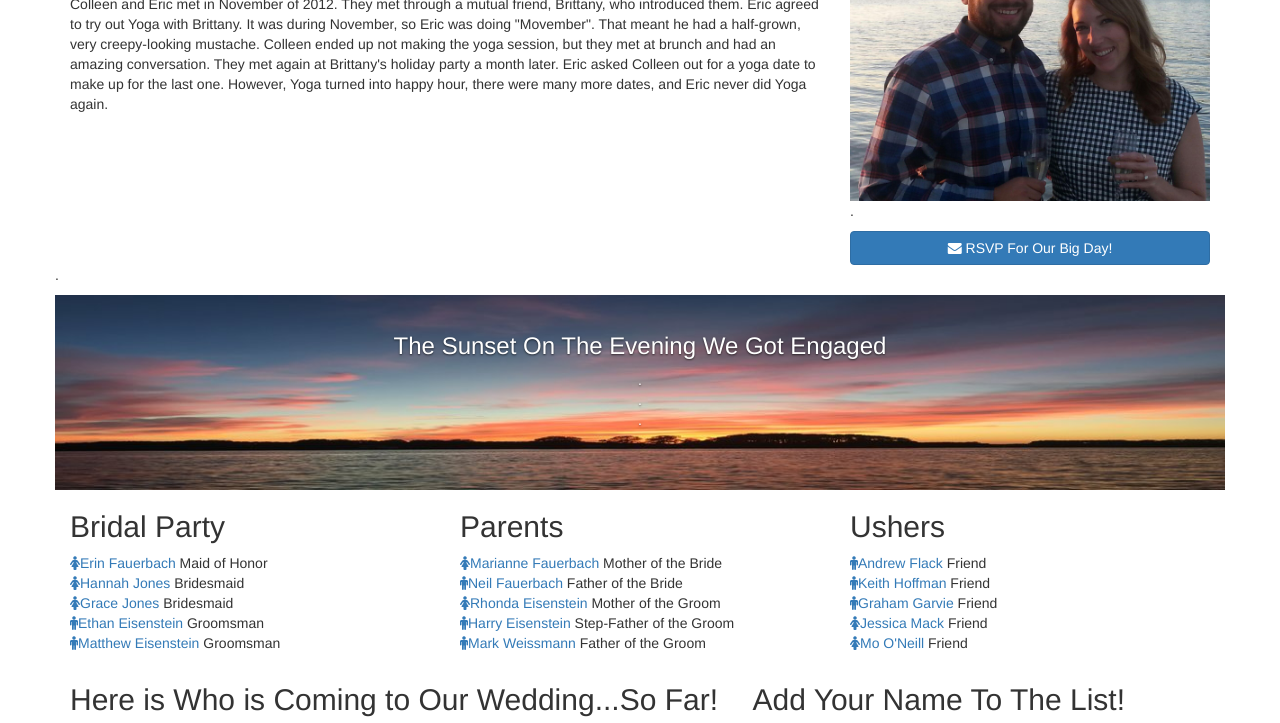
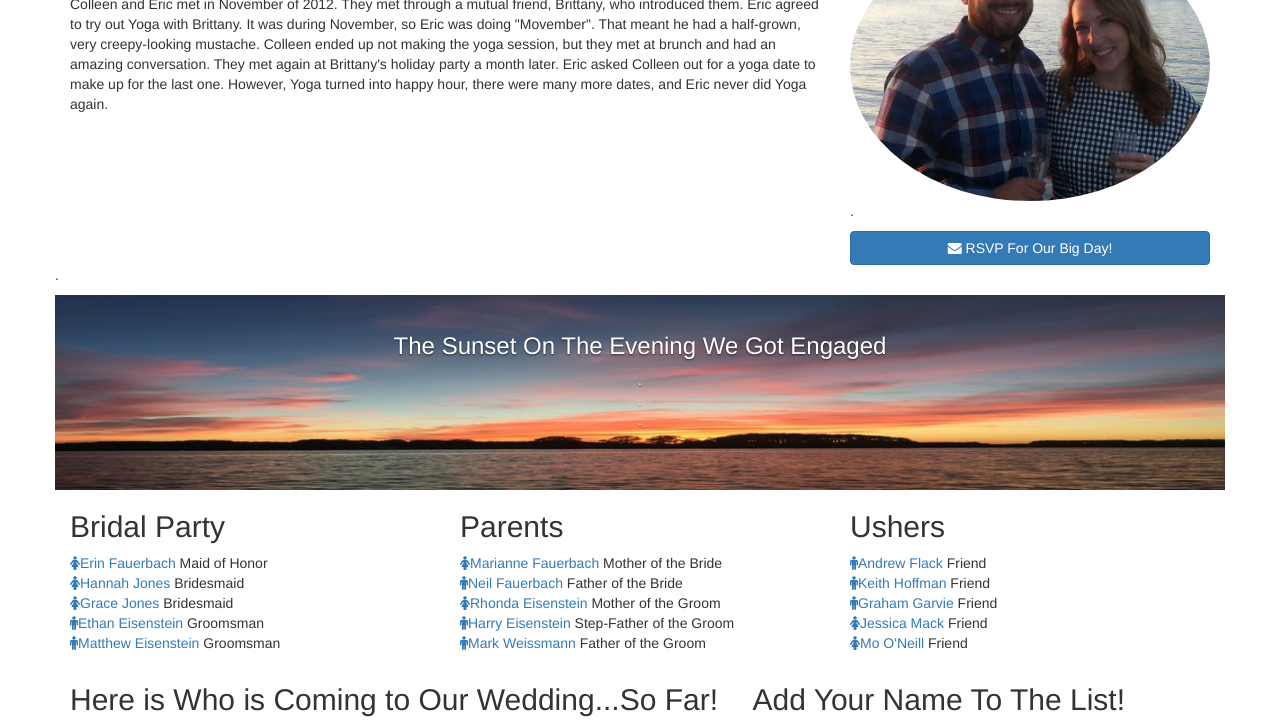
Before and after one commit to ericw33/ericw33.github.io, a plain HTML site: page index.html in a window 1280 px wide. Shown: the part 211-934 px from the top of the page. Drawn offline with nearby package versions, Linux system fonts and the light colour scheme.

Commit message:
image update

```diff
--- a/index.html
+++ b/index.html
@@ -66,7 +66,7 @@
         <h2>Our Story</h2>
         Colleen and Eric met in November of 2012.  They met through a mutual friend, Brittany, who introduced them.  Eric agreed to try out Yoga with Brittany.  It was during November, so Eric was doing "Movember".  That meant he had a half-grown, very creepy-looking mustache.  Colleen ended up not making the yoga session, but they met at brunch and had an amazing conversation.  They met again at Brittany's holiday party a month later.  Eric asked Colleen out for a yoga date to make up for the last one.  However, Yoga turned into happy hour, there were many more dates, and Eric never did Yoga again.</div>
         <div class="col-xs-6 col-lg-4">
-         <img class="img-responsive" src="images/IMG_3423.jpg">
+         <img class="img-responsive img-circle" src="images/couple.jpg">
           <ul class="list-unstyled"> <li>.</li></ul>
           <button type="button" class="btn btn-primary btn-block"> <i class="fa fa-envelope"></i> RSVP For Our Big Day!</button> </div>
          <ul class="list-unstyled">
```
Also changed, not shown: images/couple.JPG (renamed from images/IMG_3423.JPG).
